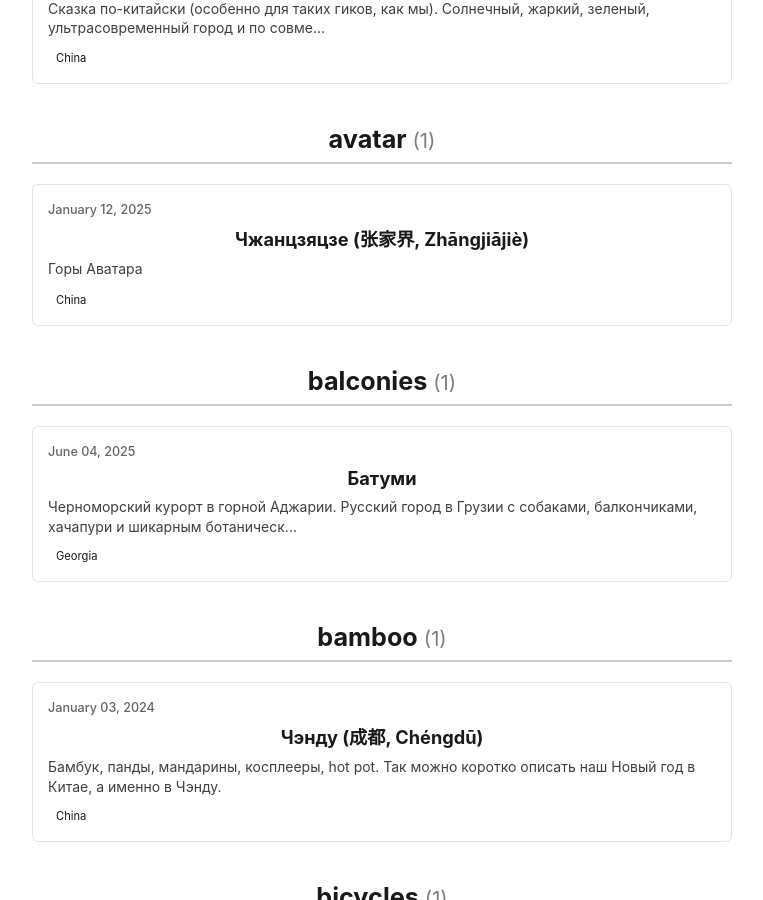
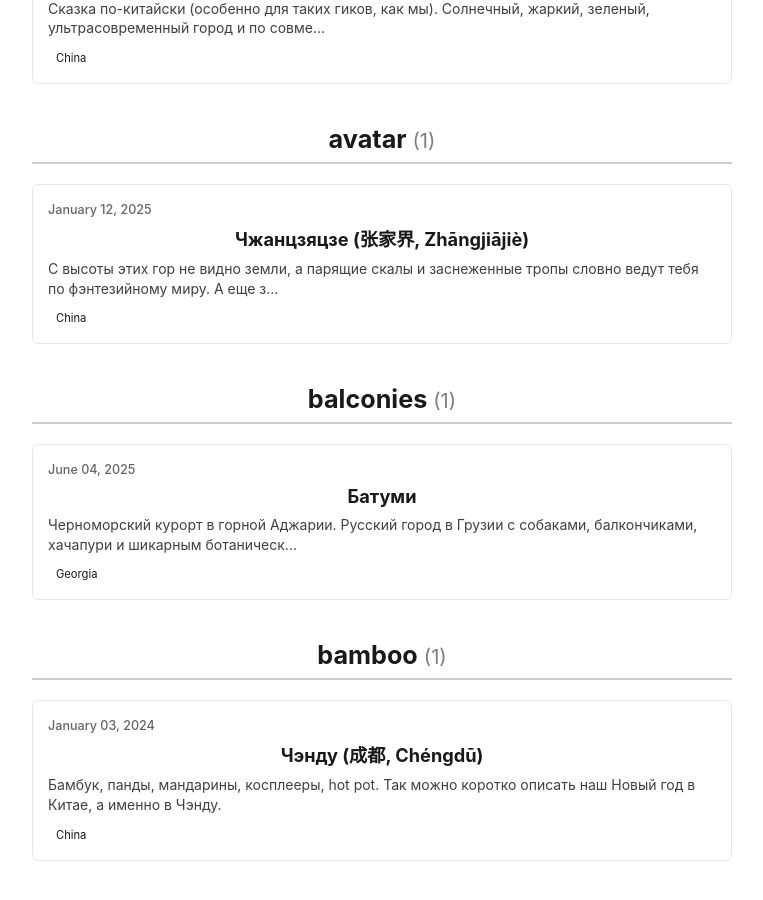
Before and after one commit to yarkivaev/blog, a Jekyll site: the page built from tags/index.html, in a window 1280 px wide and 900 px high, scrolled down 2115 px. Shown: the whole window, without its empty margins (258-1021 px from the left). Built offline with Jekyll 4.4.1, drawn with Linux system fonts in a browser that asks for light colours; some of the changed text lies outside the part shown.

Commit message:
text: added abstract for zhangjiajie

```diff
--- a/_posts/travel/zhangjiajie/2025-01-12-zhangjiajie.md
+++ b/_posts/travel/zhangjiajie/2025-01-12-zhangjiajie.md
@@ -4,7 +4,7 @@ title:  Чжанцзяцзе (张家界, Zhāngjiājiè)
 preview: kate/386.jpg
 storage_prefix: "yandex"
 description: |
-    Горы Аватара
+    С высоты этих гор не видно земли, а парящие скалы и заснеженные тропы словно ведут тебя по фэнтезийному миру. А еще здесь вас настигнут флэшбеки из сцен "Аватара".
 countries: [china]
 tags: [mountains, nature, avatar, hunan, cable-car, snow, tianmen]
 location:
```
